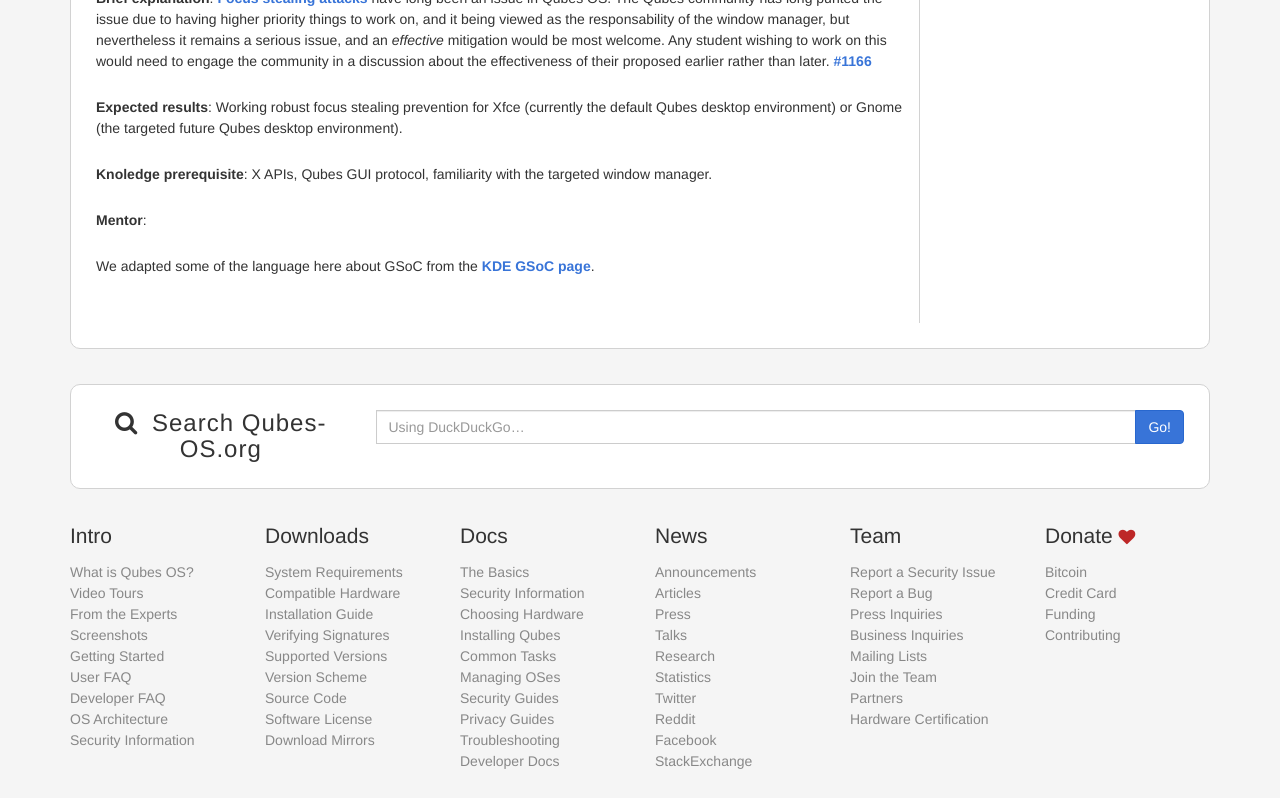
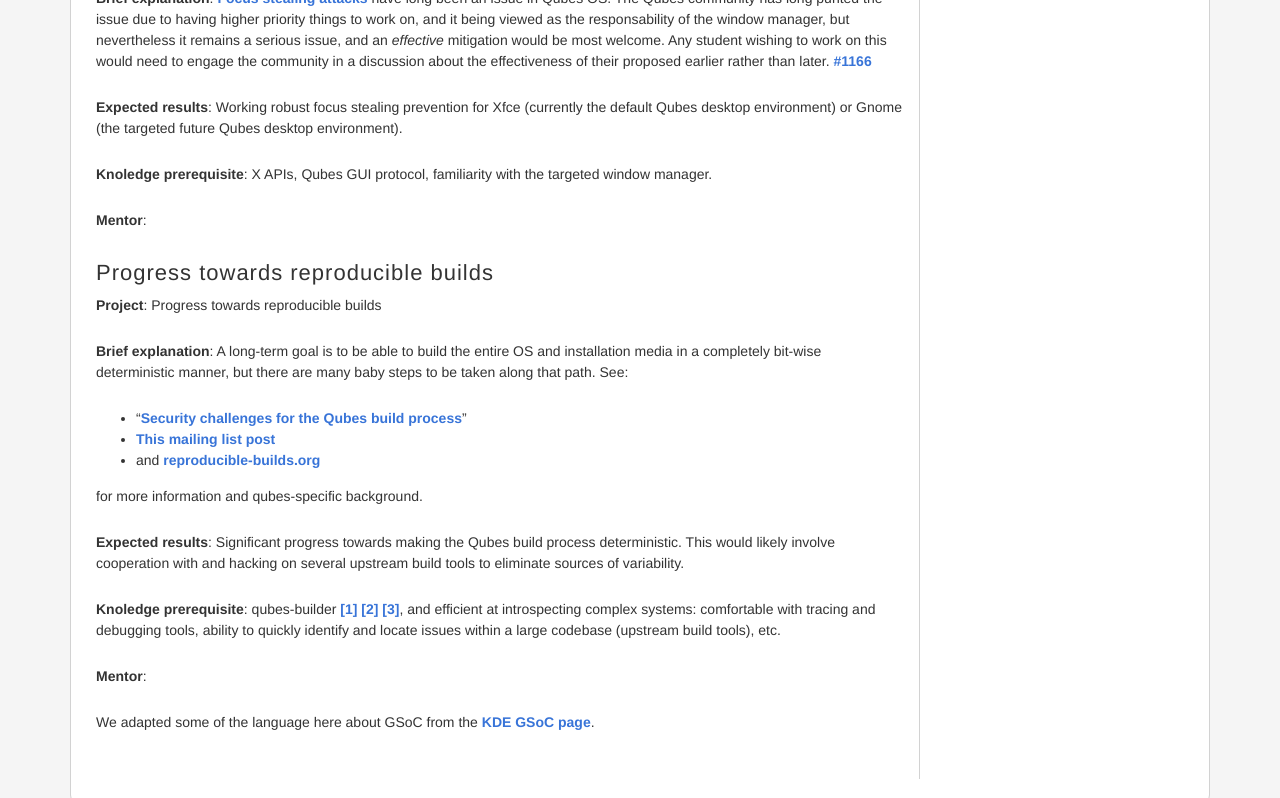
Before and after one commit to QubesOS/qubesos.github.io, a Jekyll site: the page built from pages/GSoC.md, in a window 1280 px wide and 900 px high, scrolled down 8059 px, cut to the strip 0-798 px from the top of the window. Built offline with Jekyll 4.4.1, drawn with Linux system fonts in a browser that asks for light colours; some web fonts are replaced.

Commit message:
GSoC: Add reproducible builds project idea

```diff
--- a/pages/GSoC.md
+++ b/pages/GSoC.md
@@ -341,6 +341,23 @@ should be opened in DispVM or locally)
 
 **Mentor**:
 
+### Progress towards reproducible builds
+**Project**: Progress towards reproducible builds
+
+**Brief explanation**: A long-term goal is to be able to build the entire OS and installation media in a completely bit-wise deterministic manner, but there are many baby steps to be taken along that path. See:
+
+- "[Security challenges for the Qubes build process](https://www.qubes-os.org/news/2016/05/30/build-security/)"
+- [This mailing list post](https://groups.google.com/d/msg/qubes-devel/gq-wb9wTQV8/mdliS4P2BQAJ)
+- and [reproducible-builds.org](https://reproducible-builds.org/)
+
+for more information and qubes-specific background.
+
+**Expected results**: Significant progress towards making the Qubes build process deterministic. This would likely involve cooperation with and hacking on several upstream build tools to eliminate sources of variability.
+
+**Knoledge prerequisite**: qubes-builder [[1]](https://www.qubes-os.org/doc/qubes-builder/) [[2]](https://www.qubes-os.org/doc/qubes-builder-details/) [[3]](https://github.com/QubesOS/qubes-builder/tree/master/doc), and efficient at introspecting complex systems: comfortable with tracing and debugging tools, ability to quickly identify and locate issues within a large codebase (upstream build tools), etc.
+
+**Mentor**:
+
 
 We adapted some of the language here about GSoC from the [KDE GSoC page](https://community.kde.org/GSoC).
 
```
